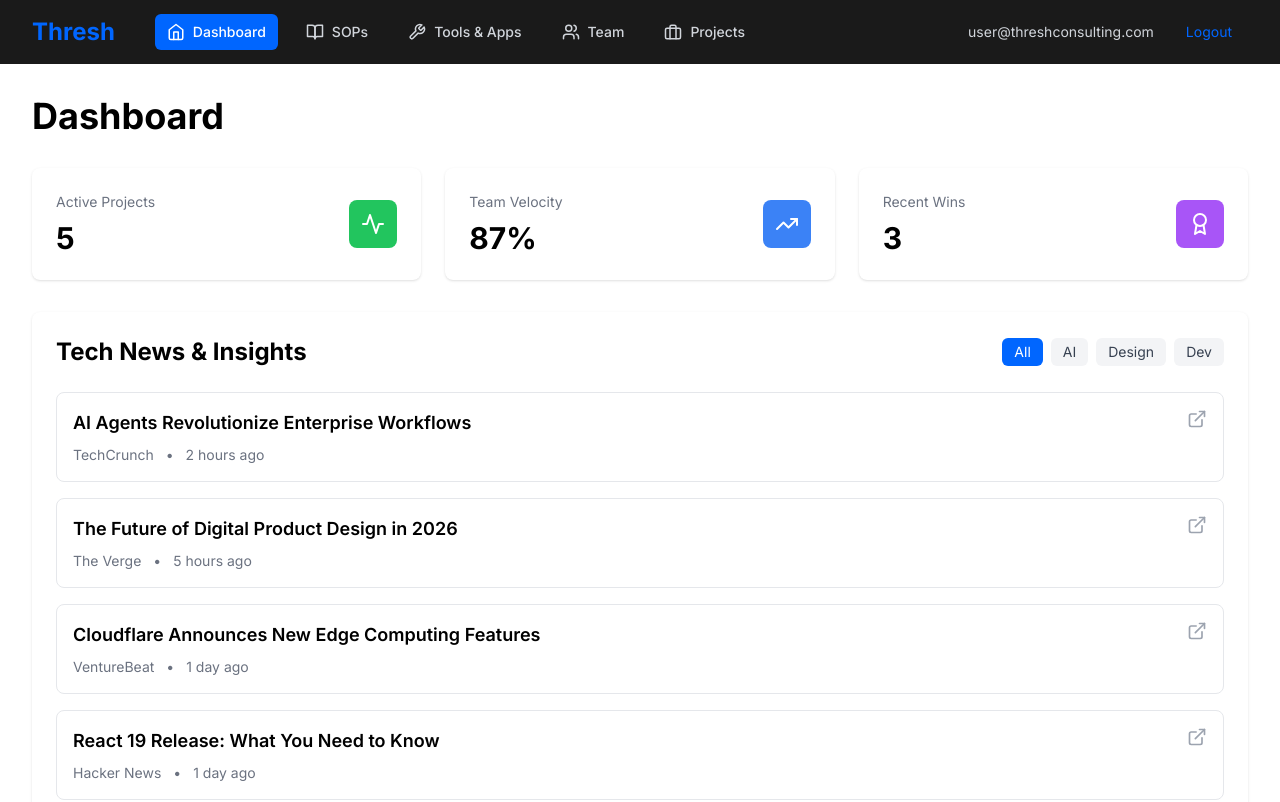
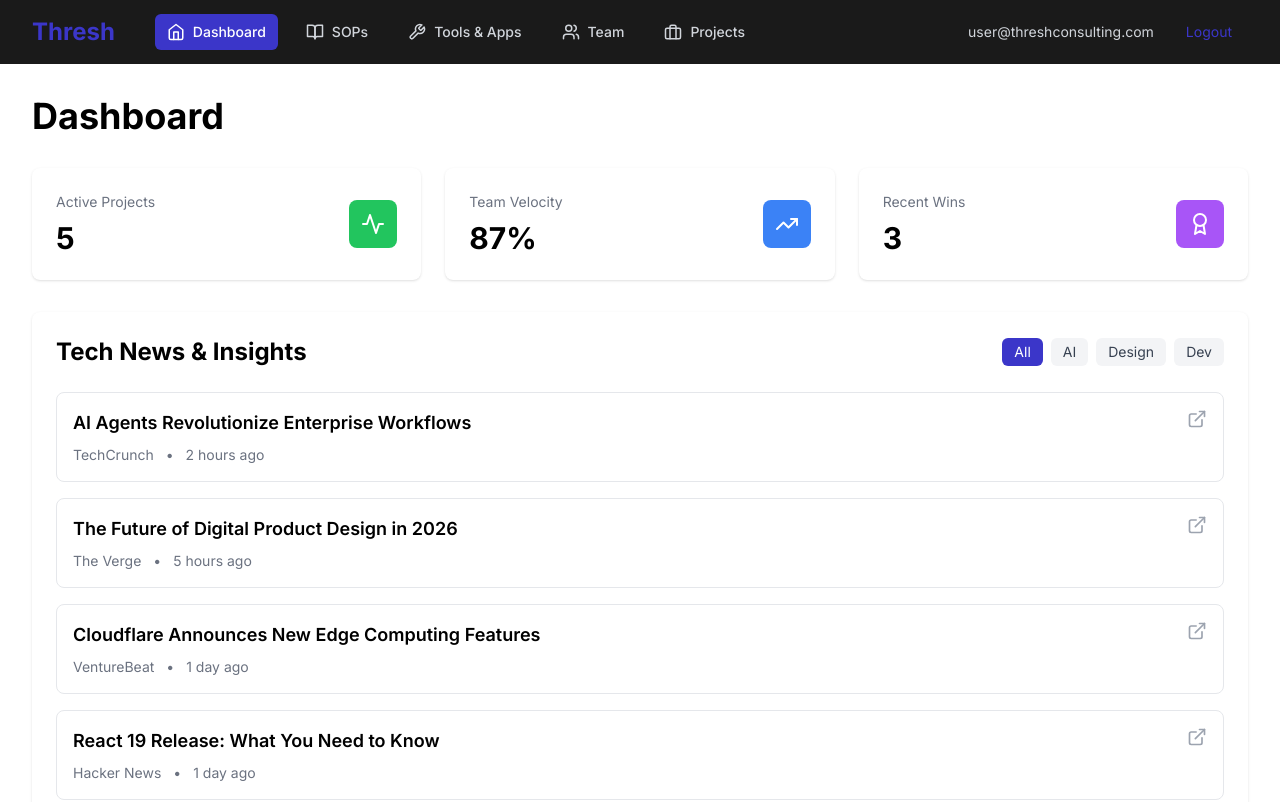
Before and after one commit to agault/Thresh-Intranet, a Next.js app: page / in a window 1280 px wide. Shown: the top 802 px of the page. Built offline with nearby package versions, Linux system fonts and the light colour scheme.

Commit message:
tailwind colours update

```diff
--- a/tailwind.config.js
+++ b/tailwind.config.js
@@ -8,7 +8,8 @@ module.exports = {
   theme: {
     extend: {
       colors: {
-        'thresh-blue': '#0066FF',
+        'thresh-blue': '#3B36C9',  // Main brand color: rgb(59, 54, 201)
+        'thresh-light': '#D7D7F5',  // Lighter accent color
         'thresh-dark': '#1a1a1a',
       },
     },
```
